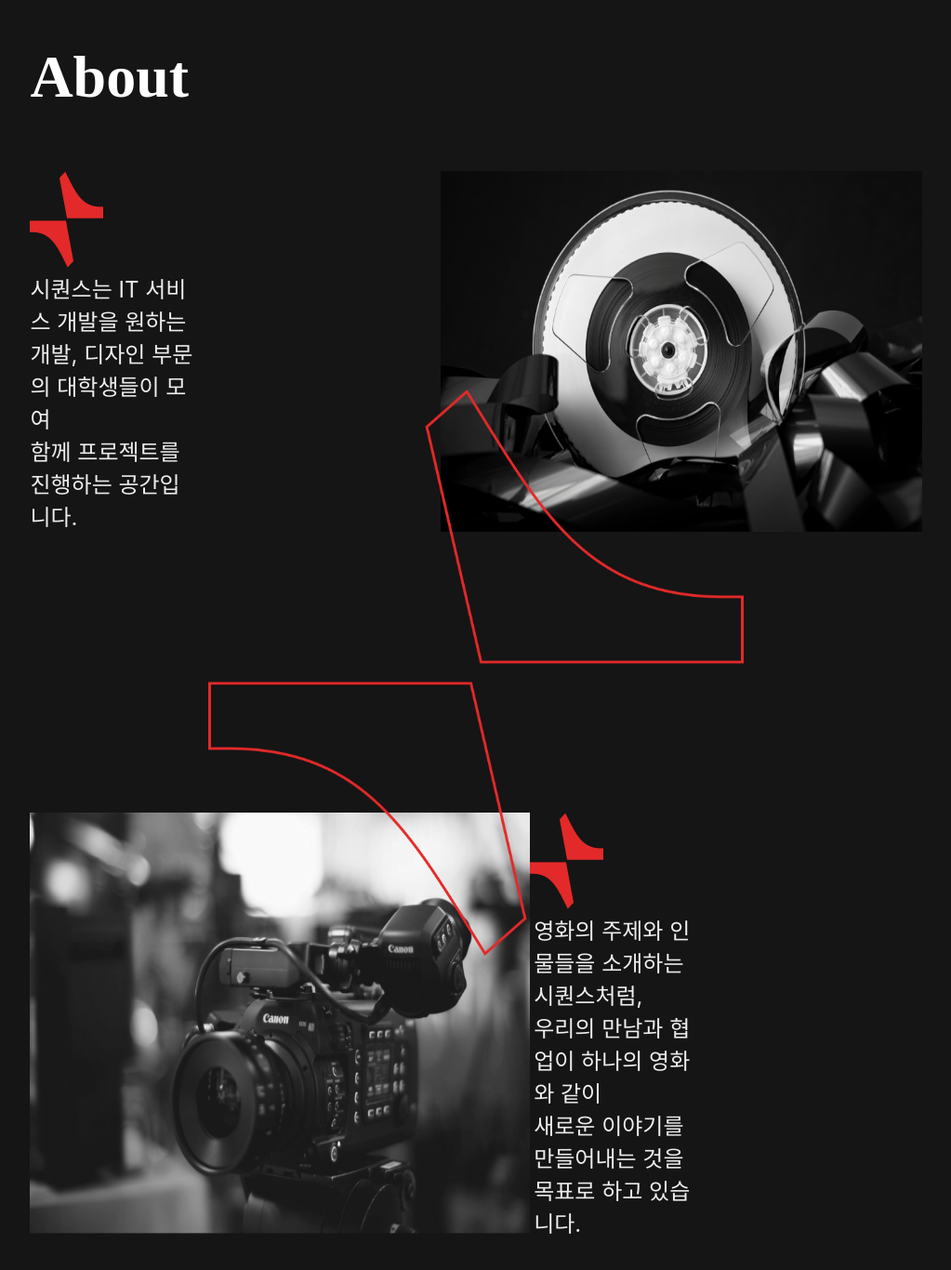
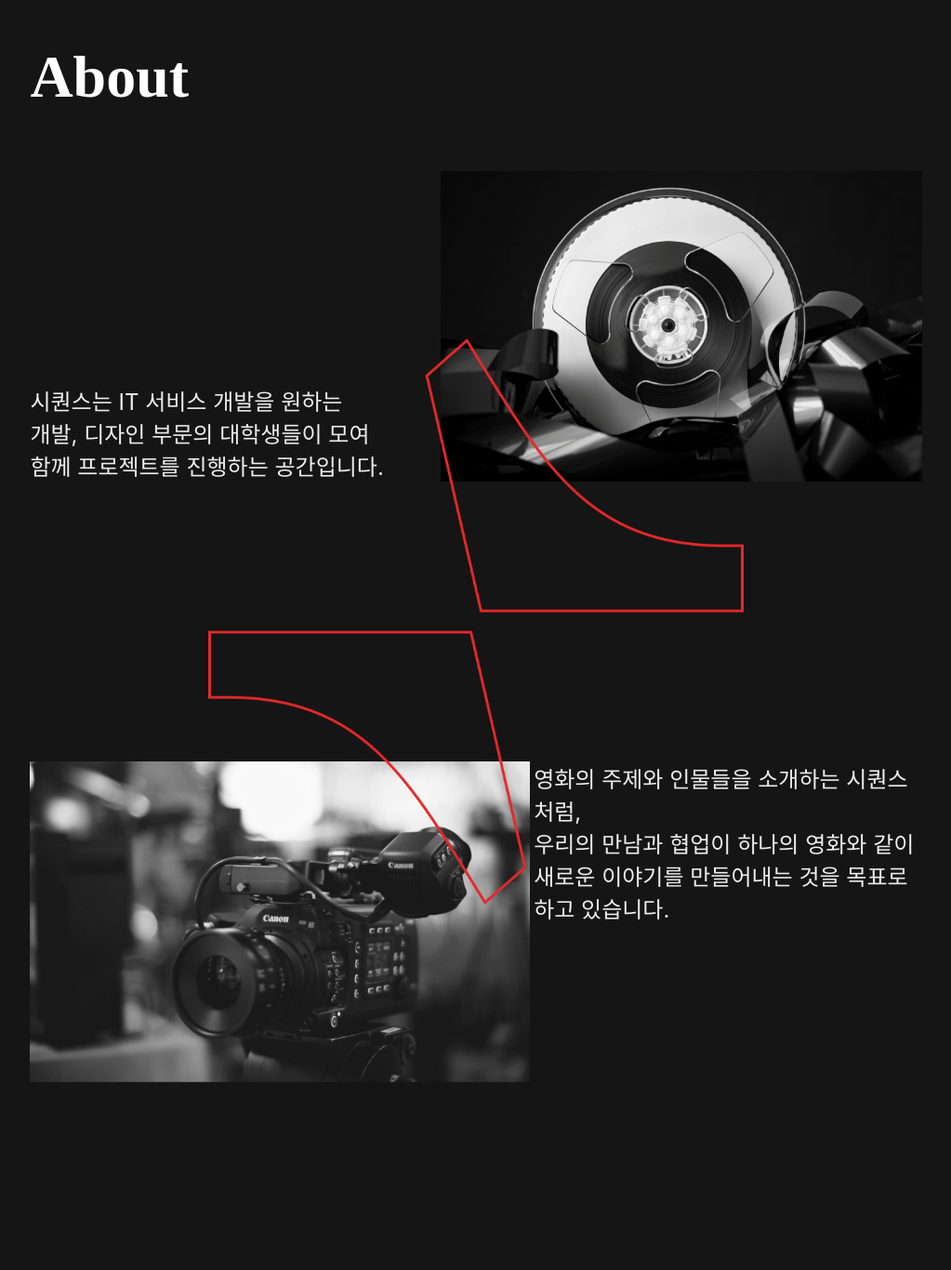
Before and after one commit to Sequence-Front/sequence, a React (Create React App) app: page / in a window 1280 px wide. Shown: the part 2391-3757 px from the top of the page at 93% size, without its empty margins (198-1221 px from the left). Built offline with nearby package versions, Linux system fonts and the light colour scheme.

Commit message:
sequence찐최종

```diff
--- a/src/main/page/About.tsx
+++ b/src/main/page/About.tsx
@@ -47,7 +47,28 @@ const About1Img = styled.img`
 `
 
 const About1ContentContainer = styled.div`
+  display:flex;
+  width : 46%;
+  align-items: flex-end;
+
   @media (max-width: 900px){
+    align-items: flex-start;
+    margin: 0 auto;
+    width:100%;
+    display:flex;
+    order:2 ;
+    flex-direction: column;
+  }
+
+`;
+
+const About2ContentContainer = styled.div`
+  display:flex;
+  width : 46%;
+  align-items: flex-start;
+
+  @media (max-width: 900px){
+    align-items: flex-start;
     margin: 0 auto;
     width:100%;
     display:flex;
@@ -58,6 +79,7 @@ const About1ContentContainer = styled.div`
 `
 
 const About1ContentLogo = styled.img`
+  display : none;
   @media (max-width: 800px){
     display : flex;
     width: 10%;
@@ -68,14 +90,12 @@ const About1ContentLogo = styled.img`
 
 const About1Content = styled.div`
   display : flex;
-  width : 46%;//46
+  width: 100%;
   color : #EEEEEE;
   font-size : clamp(1.5rem, 1.5vw, 3rem);
-  align-items: flex-end;
-
+  align-self: flex-end;
   @media (max-width: 800px) {
     order: 2;
-    width: 100%;
     font-size: 1.3rem;
     margin: 0 auto;
     margin-top: 2rem;
@@ -117,7 +137,7 @@ const About2Img = styled.img`
 const About2Content = styled.div`
   display : flex;
   margin-left: 1%;
-  width : 43%;
+  width: 100%;
   color : #EEEEEE;
   font-size : clamp(1.5rem, 1.5vw, 3rem);
   align-items: flex-start;
@@ -149,16 +169,16 @@ function About() {
       <AboutCenterImg src = {AboutImgCenter}/>
       <About2Container>
         <About2Img src = {AboutImg2} />
-        <About1ContentContainer>
+        <About2ContentContainer>
         <About1ContentLogo src={logo}/>
-          <About2Content>
+        <About2Content>
         영화의 주제와 인물들을 소개하는 시퀀스처럼,
         <br />
         우리의 만남과 협업이 하나의 영화와 같이
         <br />
         새로운 이야기를 만들어내는 것을 목표로 하고 있습니다.
         </About2Content>
-        </About1ContentContainer>
+        </About2ContentContainer>
       </About2Container>
     </Container>
   );
```
